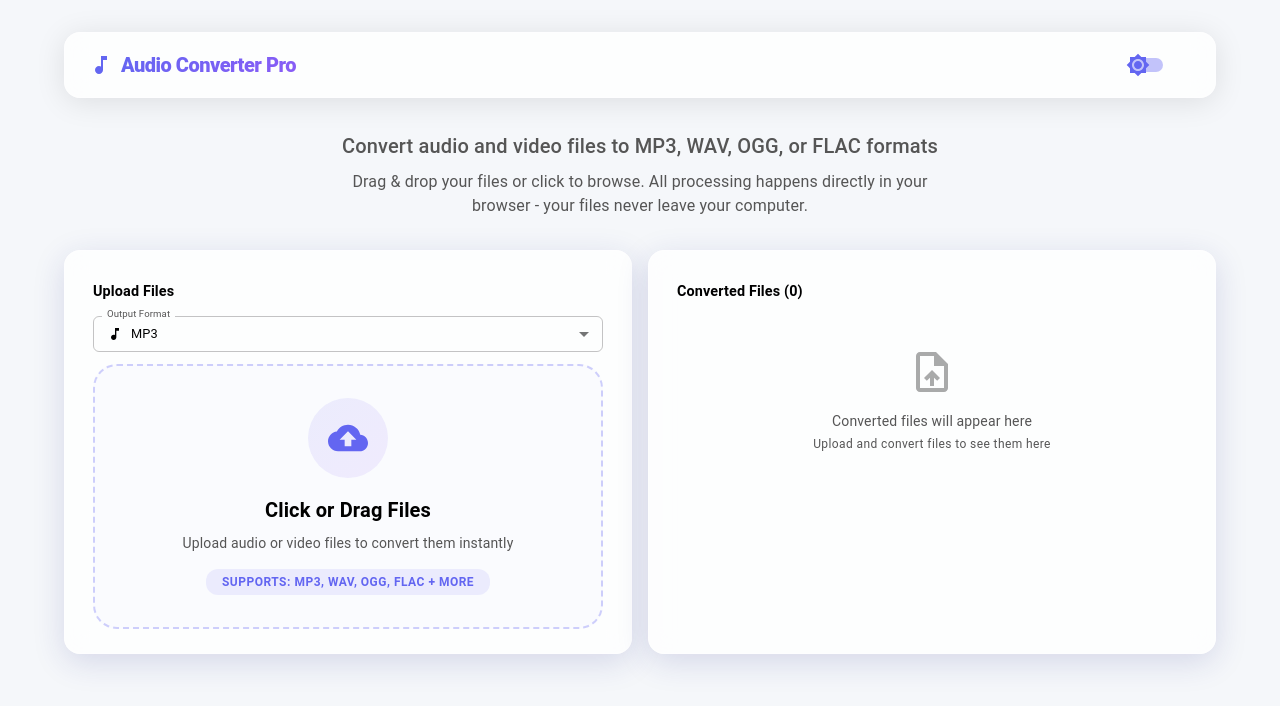
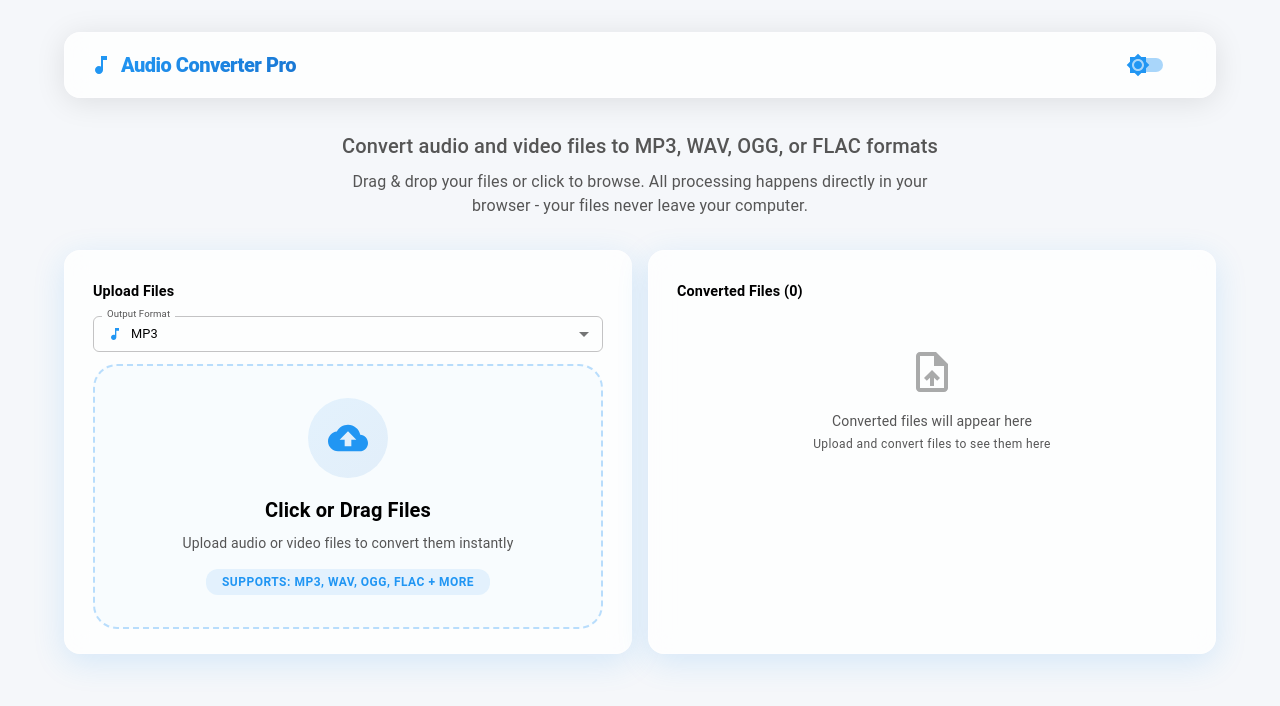
Before and after one commit to chamithharshamal/WaveLink-Audio-Converter, a Next.js app: page / in a window 1280 px wide. Shown: the top 706 px of the page. Built offline with nearby package versions, Linux system fonts and the light colour scheme; what @mui/material-nextjs would draw is missing.

Commit message:
Revert to Premium Blue Theme & Fix Build Errors

```diff
--- a/src/app/components/DragDropArea.tsx
+++ b/src/app/components/DragDropArea.tsx
@@ -8,29 +8,29 @@ import { CloudUpload as UploadIcon } from '@mui/icons-material';
 const pulse = keyframes`
   0% {
     transform: scale(1);
-    box-shadow: 0 0 0 0 rgba(25, 118, 210, 0.4);
+    box-shadow: 0 0 0 0 rgba(33, 150, 243, 0.4);
   }
   70% {
     transform: scale(1.02);
-    box-shadow: 0 0 0 12px rgba(25, 118, 210, 0);
+    box-shadow: 0 0 0 12px rgba(33, 150, 243, 0);
   }
   100% {
     transform: scale(1);
-    box-shadow: 0 0 0 0 rgba(25, 118, 210, 0);
+    box-shadow: 0 0 0 0 rgba(33, 150, 243, 0);
   }
 `;
 
 const DropZone = styled(Box)(({ theme }) => ({
   border: '2px dashed',
-  borderColor: theme.palette.mode === 'dark' ? 'rgba(99, 102, 241, 0.5)' : 'rgba(99, 102, 241, 0.3)',
+  borderColor: theme.palette.mode === 'dark' ? 'rgba(33, 150, 243, 0.5)' : 'rgba(33, 150, 243, 0.3)',
   borderRadius: '24px',
   padding: theme.spacing(4),
   textAlign: 'center',
   cursor: 'pointer',
   transition: 'all 0.3s cubic-bezier(0.4, 0, 0.2, 1)',
   background: theme.palette.mode === 'dark'
-    ? 'rgba(99, 102, 241, 0.05)'
-    : 'rgba(99, 102, 241, 0.02)',
+    ? 'rgba(33, 150, 243, 0.05)'
+    : 'rgba(33, 150, 243, 0.02)',
   position: 'relative',
   overflow: 'hidden',
   display: 'flex',
@@ -39,19 +39,19 @@ const DropZone = styled(Box)(({ theme }) => ({
   justifyContent: 'center',
   minHeight: '200px',
   '&:hover': {
-    borderColor: '#6366f1',
+    borderColor: '#2196f3',
     backgroundColor: theme.palette.mode === 'dark'
-      ? 'rgba(99, 102, 241, 0.1)'
-      : 'rgba(99, 102, 241, 0.05)',
+      ? 'rgba(33, 150, 243, 0.1)'
+      : 'rgba(33, 150, 243, 0.05)',
     transform: 'translateY(-2px)',
-    boxShadow: '0 8px 24px -12px rgba(99, 102, 241, 0.5)',
+    boxShadow: '0 8px 24px -12px rgba(33, 150, 243, 0.5)',
   },
   '&.dragging': {
     animation: `${pulse} 1.5s infinite`,
-    borderColor: '#8b5cf6',
+    borderColor: '#1976d2',
     backgroundColor: theme.palette.mode === 'dark'
-      ? 'rgba(139, 92, 246, 0.1)'
-      : 'rgba(139, 92, 246, 0.05)',
+      ? 'rgba(25, 118, 210, 0.1)'
+      : 'rgba(25, 118, 210, 0.05)',
     transform: 'scale(1.02)',
   },
 }));
@@ -60,16 +60,16 @@ const IconWrapper = styled(Box)(({ theme }) => ({
   width: '80px',
   height: '80px',
   borderRadius: '50%',
-  background: 'linear-gradient(135deg, rgba(99, 102, 241, 0.1), rgba(139, 92, 246, 0.1))',
+  background: 'linear-gradient(135deg, rgba(33, 150, 243, 0.1), rgba(25, 118, 210, 0.1))',
   display: 'flex',
   alignItems: 'center',
   justifyContent: 'center',
   marginBottom: theme.spacing(2),
   transition: 'all 0.3s ease-in-out',
-  color: '#6366f1',
+  color: '#2196f3',
   '&:hover': {
     transform: 'scale(1.1) rotate(5deg)',
-    background: 'linear-gradient(135deg, rgba(99, 102, 241, 0.2), rgba(139, 92, 246, 0.2))',
+    background: 'linear-gradient(135deg, rgba(33, 150, 243, 0.2), rgba(25, 118, 210, 0.2))',
   },
 }));
 
@@ -141,8 +141,8 @@ export default function DragDropArea({ onFilesSelected, supportedFormats }: Drag
           px: 2,
           py: 0.5,
           borderRadius: '12px',
-          background: 'rgba(99, 102, 241, 0.1)',
-          color: '#6366f1',
+          background: 'rgba(33, 150, 243, 0.1)',
+          color: '#2196f3',
           fontSize: '0.75rem',
           fontWeight: 600,
           textTransform: 'uppercase',
--- a/src/app/components/FFmpegWrapper.tsx
+++ b/src/app/components/FFmpegWrapper.tsx
@@ -82,7 +82,7 @@ export const FFmpegProvider = ({ children }: { children: ReactNode }) => {
         await ffmpegInstance.exec(['-i', fileName, outputName]);
 
         const data = await ffmpegInstance.readFile(outputName);
-        const blob = new Blob([data], { type: `audio/${format}` });
+        const blob = new Blob([data as any], { type: `audio/${format}` });
         const url = URL.createObjectURL(blob);
 
         // Cleanup input file to free memory
--- a/src/app/page.tsx
+++ b/src/app/page.tsx
@@ -56,14 +56,14 @@ const StyledCard = styled(Card)(({ theme }) => ({
     : 'rgba(255, 255, 255, 0.3)',
   boxShadow: theme.palette.mode === 'dark'
     ? '0 8px 32px 0 rgba(0, 0, 0, 0.3)'
-    : '0 8px 32px 0 rgba(31, 38, 135, 0.15)',
+    : '0 8px 32px 0 rgba(33, 150, 243, 0.15)',
   borderRadius: '16px',
   transition: 'transform 0.3s ease-in-out, box-shadow 0.3s ease-in-out',
   '&:hover': {
     transform: 'translateY(-2px)',
     boxShadow: theme.palette.mode === 'dark'
       ? '0 12px 40px 0 rgba(0, 0, 0, 0.4)'
-      : '0 12px 40px 0 rgba(31, 38, 135, 0.2)',
+      : '0 12px 40px 0 rgba(33, 150, 243, 0.2)',
   },
 }));
 
@@ -72,13 +72,13 @@ const StyledButton = styled(Button)(({ theme }) => ({
   padding: '8px 20px',
   fontWeight: 'bold',
   textTransform: 'none',
-  background: 'linear-gradient(135deg, #6366f1 0%, #8b5cf6 100%)',
+  background: 'linear-gradient(135deg, #2196f3 0%, #1976d2 100%)',
   color: '#ffffff',
-  boxShadow: '0 4px 14px 0 rgba(99, 102, 241, 0.39)',
+  boxShadow: '0 4px 14px 0 rgba(33, 150, 243, 0.39)',
   transition: 'all 0.2s ease-in-out',
   '&:hover': {
-    background: 'linear-gradient(135deg, #4f46e5 0%, #7c3aed 100%)',
-    boxShadow: '0 6px 20px 0 rgba(99, 102, 241, 0.23)',
+    background: 'linear-gradient(135deg, #1e88e5 0%, #1565c0 100%)',
+    boxShadow: '0 6px 20px 0 rgba(33, 150, 243, 0.23)',
     transform: 'translateY(-1px)',
   },
   '&.Mui-disabled': {
@@ -96,8 +96,8 @@ const FileIcon = styled(Box)(({ theme }) => ({
   alignItems: 'center',
   justifyContent: 'center',
   marginRight: '12px',
-  background: 'linear-gradient(135deg, rgba(99, 102, 241, 0.1), rgba(139, 92, 246, 0.1))',
-  color: '#6366f1',
+  background: 'linear-gradient(135deg, rgba(33, 150, 243, 0.1), rgba(25, 118, 210, 0.1))',
+  color: '#2196f3',
   boxShadow: '0 2px 10px rgba(0,0,0,0.05)',
 }));
 
@@ -341,13 +341,13 @@ export default function AudioConverter() {
       >
         <Toolbar sx={{ display: 'flex', justifyContent: 'space-between', minHeight: '64px', px: 2 }}>
           <Box sx={{ display: 'flex', alignItems: 'center' }}>
-            <MusicIcon sx={{ mr: 1, color: '#6366f1' }} />
+            <MusicIcon sx={{ mr: 1, color: '#2196f3' }} />
             <Typography
               variant="h6"
               component="div"
               sx={{
                 fontWeight: 800,
-                background: 'linear-gradient(135deg, #6366f1 0%, #8b5cf6 100%)',
+                background: 'linear-gradient(135deg, #2196f3 0%, #1976d2 100%)',
                 WebkitBackgroundClip: 'text',
                 WebkitTextFillColor: 'transparent',
                 letterSpacing: '-0.5px'
@@ -363,11 +363,11 @@ export default function AudioConverter() {
                 checked={darkMode}
                 onChange={toggleDarkMode}
                 color="default"
-                icon={<LightModeIcon sx={{ color: '#6366f1', transform: 'translateY(-2px)' }} />}
-                checkedIcon={<DarkModeIcon sx={{ color: '#8b5cf6', transform: 'translateY(-2px)' }} />}
+                icon={<LightModeIcon sx={{ color: '#2196f3', transform: 'translateY(-2px)' }} />}
+                checkedIcon={<DarkModeIcon sx={{ color: '#1976d2', transform: 'translateY(-2px)' }} />}
                 sx={{
                   '& .MuiSwitch-track': {
-                    backgroundColor: darkMode ? '#8b5cf6' : '#6366f1',
+                    backgroundColor: darkMode ? '#1976d2' : '#2196f3',
                   }
                 }}
               />
@@ -378,7 +378,7 @@ export default function AudioConverter() {
       </AppBar>
 
       <Box sx={{ textAlign: 'center', mb: 4 }}>
-        <Typography variant="h6" color="text.secondary" paragraph sx={{ mb: 1, fontWeight: 'large' }}>
+        <Typography variant="h6" color="text.secondary" paragraph sx={{ mb: 1, fontWeight: 'medium' }}>
           Convert audio and video files to MP3, WAV, OGG, or FLAC formats
         </Typography>
 
@@ -390,7 +390,7 @@ export default function AudioConverter() {
 
       {loading && (
         <Box sx={{ display: 'flex', justifyContent: 'center', my: 4 }}>
-          <CircularProgress size={32} thickness={5} sx={{ color: '#6366f1' }} />
+          <CircularProgress size={32} thickness={5} sx={{ color: '#2196f3' }} />
           <Typography variant="body2" sx={{ ml: 1.5, mt: 0.5 }}>
             Initializing audio processing engine...
           </Typography>
@@ -431,25 +431,25 @@ export default function AudioConverter() {
                   >
                     <MenuItem value="mp3" sx={{ fontSize: '0.8rem' }}>
                       <Box sx={{ display: 'flex', alignItems: 'center' }}>
-                        <MusicIcon sx={{ mr: 1, fontSize: 16 }} />
+                        <MusicIcon sx={{ mr: 1, fontSize: 16, color: '#2196f3' }} />
                         MP3
                       </Box>
                     </MenuItem>
                     <MenuItem value="wav" sx={{ fontSize: '0.8rem' }}>
                       <Box sx={{ display: 'flex', alignItems: 'center' }}>
-                        <MusicIcon sx={{ mr: 1, fontSize: 16 }} />
+                        <MusicIcon sx={{ mr: 1, fontSize: 16, color: '#2196f3' }} />
                         WAV
                       </Box>
                     </MenuItem>
                     <MenuItem value="ogg" sx={{ fontSize: '0.8rem' }}>
                       <Box sx={{ display: 'flex', alignItems: 'center' }}>
-                        <MusicIcon sx={{ mr: 1, fontSize: 16 }} />
+                        <MusicIcon sx={{ mr: 1, fontSize: 16, color: '#2196f3' }} />
                         OGG
                       </Box>
                     </MenuItem>
                     <MenuItem value="flac" sx={{ fontSize: '0.8rem' }}>
                       <Box sx={{ display: 'flex', alignItems: 'center' }}>
-                        <MusicIcon sx={{ mr: 1, fontSize: 16 }} />
+                        <MusicIcon sx={{ mr: 1, fontSize: 16, color: '#2196f3' }} />
                         FLAC
                       </Box>
                     </MenuItem>
```
